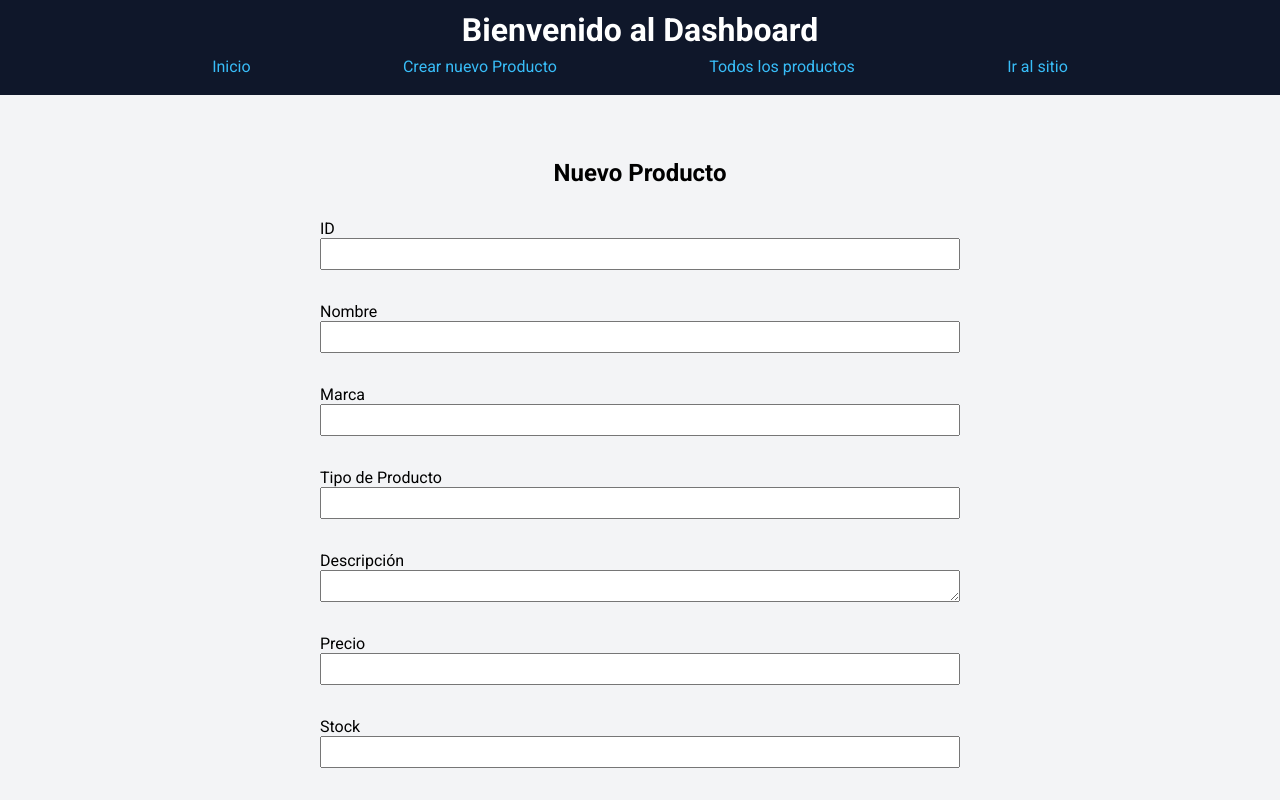
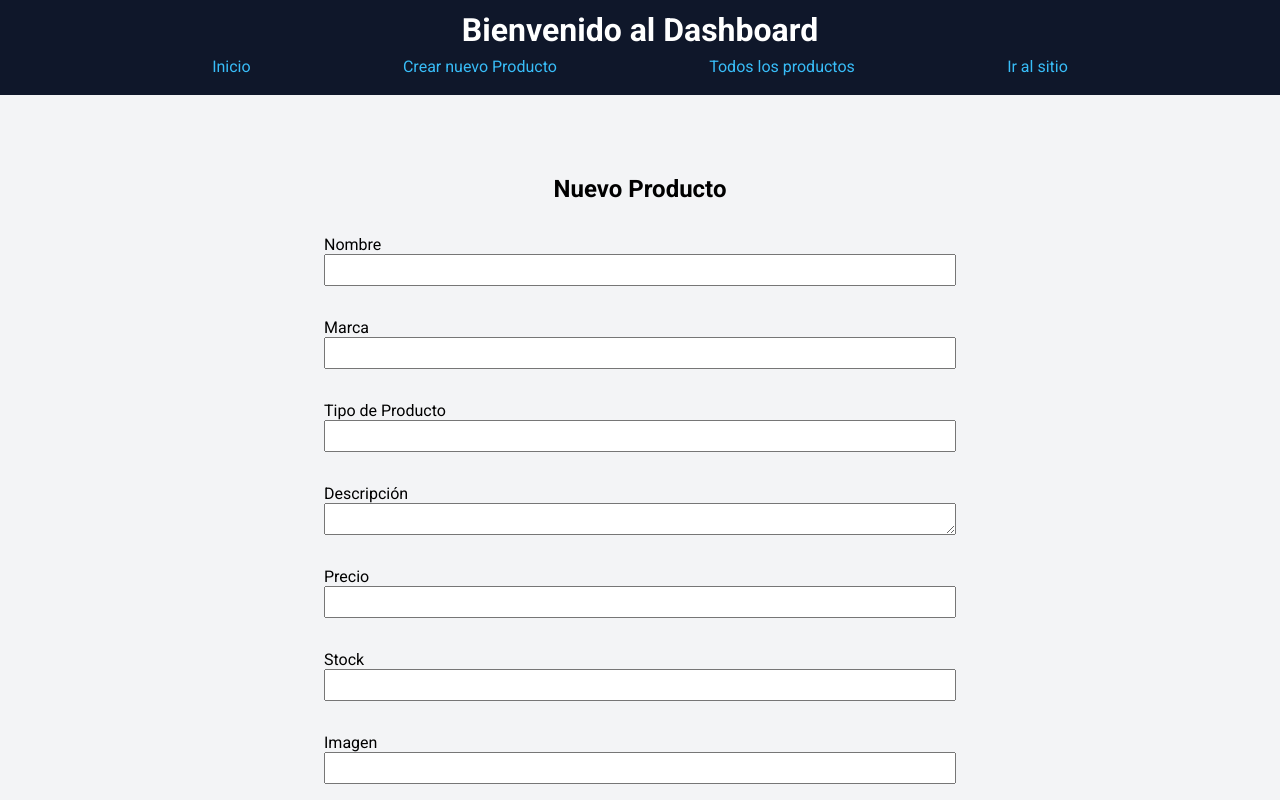
Before and after one commit to OsvaldoCorneli/mi-tienda, a React (Vite) app: page /admin/nuevoproducto in a window 1280 px wide. Shown: the top 800 px of the page. Built offline with nearby package versions, Linux system fonts and the light colour scheme.

Commit message:
Creado el crud falta auth y algunos estilos

```diff
--- a/src/App.jsx
+++ b/src/App.jsx
@@ -37,9 +37,9 @@ function App() {
 
           <Route element={<LayoutAdmin/>}>
             <Route path="/admin"  element={<h2>Bienvenido</h2>}/>
-            <Route path="/admin/nuevoproducto" element={<FormularioContainer/>}/>
+            <Route path="/admin/nuevoproducto" element={<FormularioContainer edit={false}/>}/>
             <Route path="/admin/productos" element={<AdminItemContainer/>}/>
-            <Route path="/admin/productos/:id" element={<h2>Formulario actualizar producto</h2>}/>
+            <Route path="/admin/productos/:id" element={<FormularioContainer edit={true}/>}/>
 
           </Route>
 
--- a/src/components/AdminItem/AdminItem.jsx
+++ b/src/components/AdminItem/AdminItem.jsx
@@ -1,3 +1,4 @@
+import { Link } from "react-router-dom";
 import style from "./AdminItem.module.css"
 
 
@@ -13,7 +14,7 @@ function AdminItem({ name, image, stock, price, onSale, id, category,handleDelet
                 </div>
                 <div className={style.card_admin_container2}>
                     <div className={style.card_admin_container2_1}>
-                        <a href="">editar..</a>
+                        <Link to={`/admin/productos/${id}`}>editar</Link>
                         <button onClick={()=> handleDelete(id)}>Eliminar</button>
                     </div>
                     <div className={style.card_admin_container2_2}>
--- a/src/components/FormularioProducto/FormularioContainer.jsx
+++ b/src/components/FormularioProducto/FormularioContainer.jsx
@@ -1,9 +1,16 @@
-import { useState } from "react";
+import { useEffect, useState } from "react";
 import FormularioProductos from "./FormularioProducto";
-import { getFirestore, collection, addDoc } from 'firebase/firestore';
+import {
+  getFirestore,
+  collection,
+  addDoc,
+  doc,
+  getDoc,
+  updateDoc,
+} from "firebase/firestore";
+import { useParams, useNavigate } from "react-router-dom";
 
-const FormularioContainer = () => {
-  const [product, setProduct] = useState({
+const initialProduct = {
   id: "",
   name: "",
   brand: "",
@@ -19,22 +26,62 @@ const FormularioContainer = () => {
   rating: 0,
   reviews: 0,
   featured: false,
+};
+
+const FormularioContainer = ({ edit }) => {
+  const { id } = useParams();
+  const navigate = useNavigate();
+  const db = getFirestore();
+
+  const [product, setProduct] = useState(initialProduct);
+  const [loading, setLoading] = useState(false);
+
+  useEffect(() => {
+    if (!edit) {
+      setProduct(initialProduct);
+      return;
+    }
+
+    const cargarProducto = async () => {
+      try {
+        setLoading(true);
+
+        const docRef = doc(db, "productos", id);
+        const resp = await getDoc(docRef);
+
+        if (resp.exists()) {
+          setProduct({
+            ...resp.data(),
+            id: resp.id,
           });
+        } else {
+          alert("Producto no encontrado");
+          navigate("/admin/productos");
+        }
+      } catch (error) {
+        console.error(error);
+      } finally {
+        setLoading(false);
+      }
+    };
+
+    cargarProducto();
+  }, [edit, id]);
 
   const handleChange = (e) => {
     const { name, value, type, checked } = e.target;
 
-    setProduct({
-      ...product,
+    setProduct((prev) => ({
+      ...prev,
       [name]: type === "checkbox" ? checked : value,
-    });
+    }));
   };
 
+  // CREAR PRODUCTO
   const handleSubmit = async (e) => {
     e.preventDefault();
 
     try {
-    const db = getFirestore();
       const productosCollection = collection(db, "productos");
 
       await addDoc(productosCollection, {
@@ -49,34 +96,50 @@ const handleSubmit = async (e) => {
 
       alert("Producto agregado correctamente.");
 
-    setProduct({
-      id: "",
-      name: "",
-      brand: "",
-      productType: "",
-      description: "",
-      price: "",
-      stock: "",
-      image: "",
-      category: "",
-      onSale: false,
-      discount: "",
-      sold: 0,
-      rating: 0,
-      reviews: 0,
-      featured: false,
-    });
+      setProduct(initialProduct);
     } catch (error) {
-    console.error("Error al guardar el producto:", error);
+      console.error(error);
       alert("Hubo un error al guardar el producto.");
     }
   };
+
+  // EDITAR PRODUCTO
+  const handleEdit = async (e) => {
+    e.preventDefault();
+
+    try {
+      const docRef = doc(db, "productos", id);
+
+      await updateDoc(docRef, {
+        ...product,
+        price: Number(product.price),
+        stock: Number(product.stock),
+        discount: Number(product.discount),
+        sold: Number(product.sold),
+        rating: Number(product.rating),
+        reviews: Number(product.reviews),
+      });
+
+      alert("Producto actualizado correctamente.");
+
+      navigate("/admin/productos");
+    } catch (error) {
+      console.error(error);
+      alert("Hubo un error al editar el producto.");
+    }
+  };
+
+  if (loading) {
+    return <h2>Cargando...</h2>;
+  }
 
   return (
     <FormularioProductos
       product={product}
       handleChange={handleChange}
       handleSubmit={handleSubmit}
+      handleEdit={handleEdit}
+      edit={edit}
     />
   );
 };
--- a/src/components/FormularioProducto/FormularioProducto.jsx
+++ b/src/components/FormularioProducto/FormularioProducto.jsx
@@ -5,19 +5,22 @@ const FormularioProductos = ({
   product,
   handleChange,
   handleSubmit,
+  handleEdit,
+  edit,
 }) => {
   return (
-    <form onSubmit={handleSubmit}>
-      <h2>Nuevo Producto</h2>
+    <form onSubmit={edit ? handleEdit : handleSubmit}>
 
-      <label>ID</label>
-      <input
-        type="text"
-        name="id"
-        value={product.id}
-        onChange={handleChange}
-      />
+      {edit
+        ? <h2>Editar Producto</h2>
+        : <h2>Nuevo Producto</h2>
 
+      }
+      {
+        edit
+          ? <img src={product.image} alt={product.name} style={{ width: "200px", justifySelf: "center", alignSelf: "center", margin: "32px 0" }} />
+          : null
+      }
       <label>Nombre</label>
       <input
         type="text"
@@ -135,8 +138,12 @@ const FormularioProductos = ({
         />
         Destacado
       </label>
+      {
+        !edit
+          ? <button type="submit">Guardar Producto</button>
+          : <button type="submit">Editar Producto</button>
+      }
 
-      <button type="submit">Guardar Producto</button>
     </form>
   );
 };
--- a/src/components/LayoutAdmin/LayoutAdmin.module.css
+++ b/src/components/LayoutAdmin/LayoutAdmin.module.css
@@ -4,4 +4,5 @@
      flex-wrap: wrap;
     justify-content: center;
     align-items: center;
+    margin: 16px 8px;
 }
```
Lines whose indentation alone changed are shown as unchanged.
